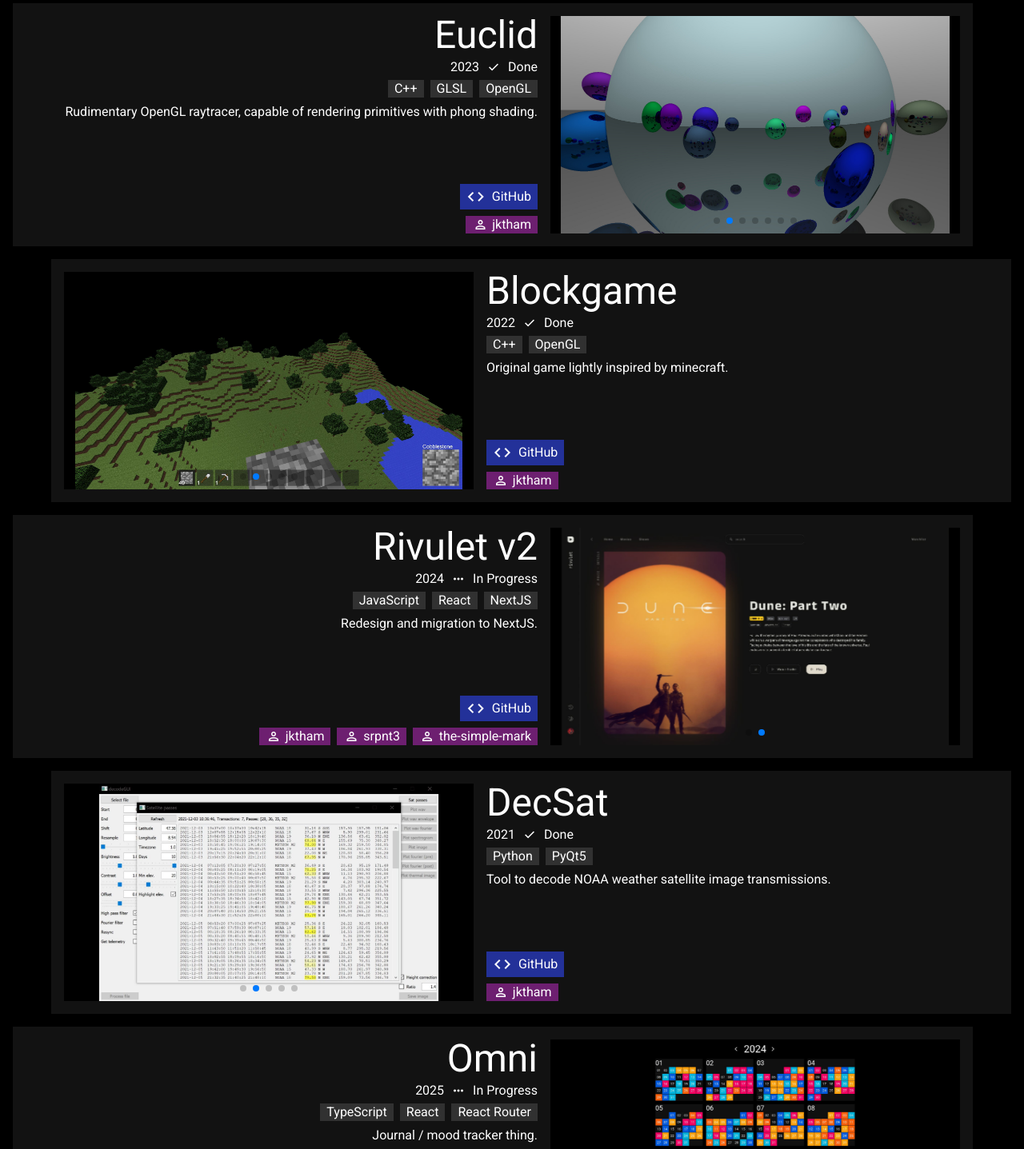
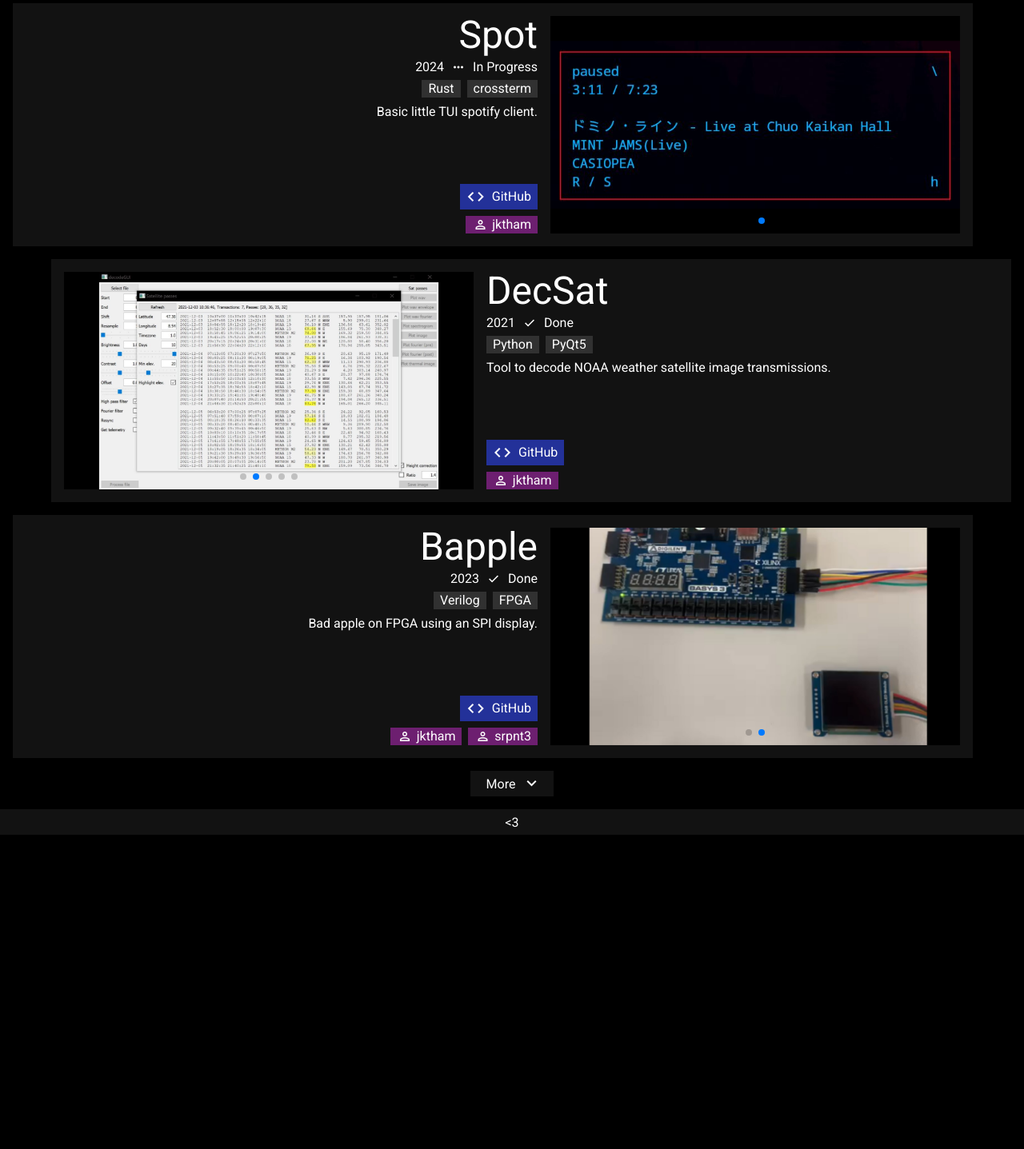
Before and after one commit to jktham/portfolio, a Next.js app: page / in a window 1280 px wide. Shown: the part 1820-3257 px from the top of the page at 80% size. After the commit the page ends 2864 px from the top, so only its background shows below. Built offline with nearby package versions, Linux system fonts and the light colour scheme.

Commit message:
hide some projects behind more button

```diff
--- a/src/app/page.tsx
+++ b/src/app/page.tsx
@@ -2,9 +2,11 @@
 
 import styles from "@/styles/page.module.css";
 import ProjectView from "@/components/ProjectView";
-import {projects} from "@/lib/projects";
+import {projects, moreProjects} from "@/lib/projects";
+import { useState } from "react";
 
 export default function Page() {
+	const [more, setMore] = useState<boolean>(false);
 	return (
 		<div className={styles.page}>
 			<main className={styles.main}>
@@ -12,6 +14,9 @@ export default function Page() {
 					<h1>{"stuff :)"}</h1>
 				</div>
 				{projects.map((p, i) => <ProjectView project={p} index={i} key={i}></ProjectView>)}
+				{!more && <button className={styles.moreButton} onClick={() => setMore(true)}>More<span className="material-symbols-outlined">keyboard_arrow_down</span></button>}
+				{more && moreProjects.map((p, i) => <ProjectView project={p} index={projects.length + i} key={projects.length + i}></ProjectView>)}
+				{more && <button className={styles.moreButton} onClick={() => setMore(false)}>Less<span className="material-symbols-outlined">keyboard_arrow_up</span></button>}
 			</main>
 			<footer className={styles.footer}>
 				<p>{"<3"}</p>
--- a/src/components/ProjectView.tsx
+++ b/src/components/ProjectView.tsx
@@ -13,7 +13,7 @@ import 'swiper/css/zoom';
 
 export default function ProjectView({project, index}: {project: Project; index: number}) {
 	return (
-		<div className={index % 2 == 0 ? `${styles.projectView} ${styles.reverse}` : styles.projectView}>
+		<div className={(index % 2 == 0 ? `${styles.projectView} ${styles.reverse}` : styles.projectView)}>
 			<div className={styles.info}>
 				{project.name && <div className={styles.name}>{project.name}</div>}
 				{(project.year || project.status) && <div className={styles.subtitle}>
@@ -42,8 +42,10 @@ export default function ProjectView({project, index}: {project: Project; index:
 					spaceBetween={20}
 					mousewheel={true}
 					zoom={true}
-					onAfterInit={(swiper) => {
-						swiper?.removeSlide(0);
+					onAfterInit={(swiper) => { // breaks state on rerender :/
+						if (swiper.slides.length > project.images.length) {
+							swiper?.removeSlide(0);
+						}
 						swiper?.update();
 						swiper?.slideTo(0, 0, false);
 						swiper?.autoplay?.stop();
--- a/src/lib/projects.ts
+++ b/src/lib/projects.ts
@@ -70,7 +70,7 @@ export const projects: Project[] = [{
 		}],
 	}, {
 		name: "Ambi",
-		description: "Yet another engine, this time with WebGPU^^. Trying out more cohesive scenes and visual styles.",
+		description: "Another engine^^. Trying out more cohesive scenes and visual styles.",
 		year: "2025",
 		status: "In Progress",
 		statusIcon: "more_horiz",
@@ -97,6 +97,54 @@ export const projects: Project[] = [{
 			link: "https://github.com/jktham",
 		}],
 	}, {
+		name: "Spot",
+		description: "Basic little TUI spotify client.",
+		year: "2024",
+		status: "In Progress",
+		statusIcon: "more_horiz",
+		repo: "https://github.com/jktham/spot",
+		live: undefined,
+		tools: ["Rust", "crossterm"],
+		images: ["spot/1.jpg"],
+		contributors: [{
+			name: "jktham",
+			link: "https://github.com/jktham",
+		}],
+	}, {
+		name: "DecSat",
+		description: "Tool to decode NOAA weather satellite image transmissions.",
+		year: "2021",
+		status: "Done",
+		statusIcon: "done",
+		repo: "https://github.com/jktham/decSat",
+		live: undefined,
+		tools: ["Python", "PyQt5"],
+		images: ["decSat/1.jpg", "decSat/2.jpg", "decSat/3.jpg", "decSat/4.jpg", "decSat/5.jpg"],
+		contributors: [{
+			name: "jktham",
+			link: "https://github.com/jktham",
+		}],
+	}, {
+		name: "Bapple",
+		description: "Bad apple on FPGA using an SPI display.",
+		year: "2023",
+		status: "Done",
+		statusIcon: "done",
+		repo: "https://github.com/jktham/bapple",
+		live: undefined,
+		tools: ["Verilog", "FPGA"],
+		images: ["bapple/1.jpg", "bapple/2.jpg"],
+		contributors: [{
+			name: "jktham",
+			link: "https://github.com/jktham",
+		}, {
+			name: "srpnt3",
+			link: "https://github.com/srpnt3",
+		}],
+	}
+];
+
+export const moreProjects: Project[] = [{
 		name: "Euclid",
 		description: "Rudimentary OpenGL raytracer, capable of rendering primitives with phong shading.",
 		year: "2023",
@@ -125,6 +173,20 @@ export const projects: Project[] = [{
 			link: "https://github.com/jktham",
 		}],
 	}, {
+		name: "Omni",
+		description: "Journal / mood tracker thing.",
+		year: "2025",
+		status: "In Progress",
+		statusIcon: "more_horiz",
+		repo: "https://github.com/jktham/omni",
+		live: "https://omni.jktham.dev",
+		tools: ["TypeScript", "React", "React Router"],
+		images: ["omni/4.jpg", "omni/1.jpg", "omni/2.jpg", "omni/3.jpg"],
+		contributors: [{
+			name: "jktham",
+			link: "https://github.com/jktham",
+		}],
+	}, {
 		name: "Rivulet v2",
 		description: "Redesign and migration to NextJS.",
 		year: "2024",
@@ -143,34 +205,6 @@ export const projects: Project[] = [{
 		}, {
 			name: "the-simple-mark",
 			link: "https://github.com/THE-SIMPLE-MARK",
-		}],
-	}, {
-		name: "DecSat",
-		description: "Tool to decode NOAA weather satellite image transmissions.",
-		year: "2021",
-		status: "Done",
-		statusIcon: "done",
-		repo: "https://github.com/jktham/decSat",
-		live: undefined,
-		tools: ["Python", "PyQt5"],
-		images: ["decSat/1.jpg", "decSat/2.jpg", "decSat/3.jpg", "decSat/4.jpg", "decSat/5.jpg"],
-		contributors: [{
-			name: "jktham",
-			link: "https://github.com/jktham",
-		}],
-	}, {
-		name: "Omni",
-		description: "Journal / mood tracker thing.",
-		year: "2025",
-		status: "In Progress",
-		statusIcon: "more_horiz",
-		repo: "https://github.com/jktham/omni",
-		live: "https://omni.jktham.dev",
-		tools: ["TypeScript", "React", "React Router"],
-		images: ["omni/4.jpg", "omni/1.jpg", "omni/2.jpg", "omni/3.jpg"],
-		contributors: [{
-			name: "jktham",
-			link: "https://github.com/jktham",
 		}],
 	}, {
 		name: "Helios",
@@ -218,20 +252,6 @@ export const projects: Project[] = [{
 			link: "https://github.com/jktham",
 		}],
 	}, {
-		name: "Spot",
-		description: "Very basic TUI spotify client.",
-		year: "2024",
-		status: "In Progress",
-		statusIcon: "more_horiz",
-		repo: "https://github.com/jktham/spot",
-		live: undefined,
-		tools: ["Rust", "crossterm"],
-		images: ["spot/1.jpg"],
-		contributors: [{
-			name: "jktham",
-			link: "https://github.com/jktham",
-		}],
-	}, {
 		name: "CGTR",
 		description: "Guitar preamp and DSP based on the Teensy 4.1 audio board.",
 		year: "2024",
@@ -244,23 +264,6 @@ export const projects: Project[] = [{
 		contributors: [{
 			name: "jktham",
 			link: "https://github.com/jktham",
-		}],
-	}, {
-		name: "Bapple",
-		description: "Bad apple on FPGA using an SPI display.",
-		year: "2023",
-		status: "Done",
-		statusIcon: "done",
-		repo: "https://github.com/jktham/bapple",
-		live: undefined,
-		tools: ["Verilog", "FPGA"],
-		images: ["bapple/1.jpg", "bapple/2.jpg"],
-		contributors: [{
-			name: "jktham",
-			link: "https://github.com/jktham",
-		}, {
-			name: "srpnt3",
-			link: "https://github.com/srpnt3",
 		}],
 	}, {
 		name: "mlib",
@@ -305,4 +308,4 @@ export const projects: Project[] = [{
 			link: "https://github.com/jktham",
 		}],
 	},
-]
+];
--- a/src/styles/page.module.css
+++ b/src/styles/page.module.css
@@ -43,3 +43,23 @@
 .footer > p {
 	font-size: 1rem;
 }
+
+.moreButton {
+	all: unset;
+	height: 2rem;
+	display: flex;
+	align-items: center;
+	justify-content: center;
+	padding: 0 1rem;
+	padding-left: 1.25rem;
+	font-size: 1rem;
+	cursor: pointer;
+	background-color: var(--bg2);
+}
+
+.moreButton > span {
+	margin-left: 0.5rem;
+	line-height: 3rem;
+	font-size: 1.5rem;
+	max-width: 1.5rem;
+}
```
